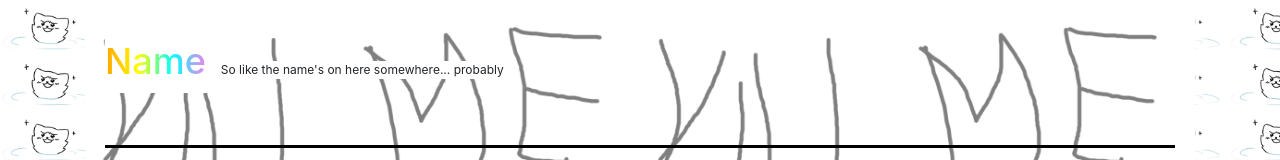
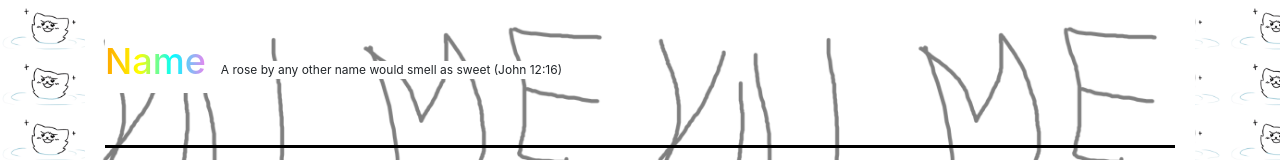
Before and after one commit to rochi138/hire-me-pwease, a React (Create React App) app: page /resume in a window 1280 px wide. Shown: the top 160 px of the page. Built offline with nearby package versions, Linux system fonts and the light colour scheme.

Commit message:
New no name description

```diff
--- a/src/pages/ResumePage.js
+++ b/src/pages/ResumePage.js
@@ -42,7 +42,10 @@ export default class Resume extends Component{
                                             <h1>Name</h1>
                                         </div>
                                         <div style={{ display: "inline-block", backgroundColor: "white"}}>
-                                            So like the name's on here somewhere... probably
+                                            { source.name.lastName || source.name.firstName
+                                                ? <div>So like the name's on here somewhere... probably</div>
+                                                : <div> A rose by any other name would smell as sweet (John 12:16) </div>
+                                            }
                                         </div>
                                     </div>
                                     <div className={ styles.page }>
```
